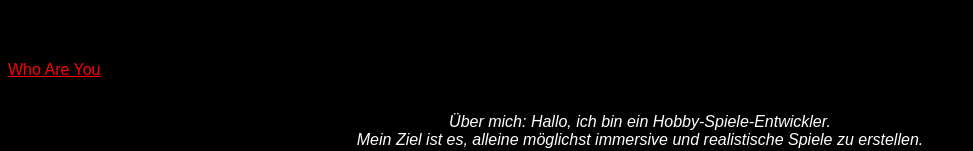
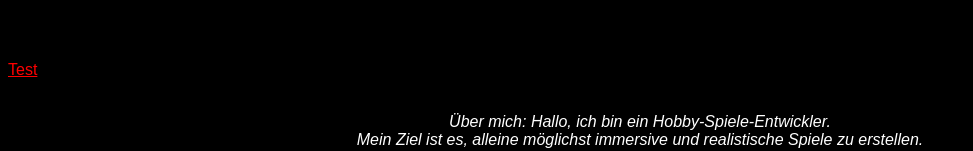
Before and after one commit to Beanteuer/MegaplayStudiosWebsite, a plain HTML site: page index.html in a window 1280 px wide. Shown: the part 206-357 px from the top of the page, without its empty margins (0-973 px from the left). Drawn offline with Linux system fonts and the light colour scheme.

Commit message:
Update index.html

```diff
--- a/index.html
+++ b/index.html
@@ -12,7 +12,7 @@
 <h2>Alles über "meine" Spiele</h2>
 <br>
 <br>
-<a href="lfl1.png">Who Are You</a>
+<a href="lfl1.png">Test</a>
 <br>
 <br>
 <p style="text-align:center;"> Über mich: Hallo, ich bin ein Hobby-Spiele-Entwickler.<br>
```
